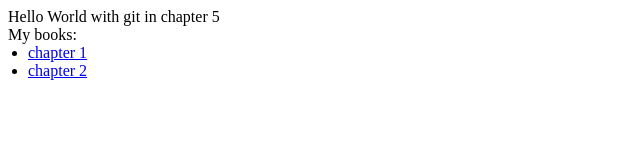
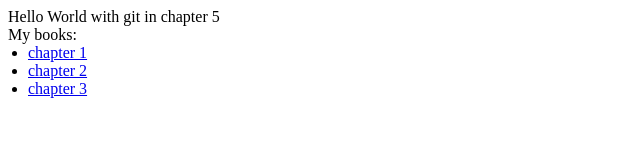
Before and after one commit to nguyenhdung2006/chapter5_01, a plain HTML site: page index.html in a window 1280 px wide. Shown: the full height of the page, 0-640 px from the left. Drawn offline with Linux system fonts and the light colour scheme.

Commit message:
chapter3 trong index

```diff
--- a/index.html
+++ b/index.html
@@ -19,6 +19,11 @@
                 chapter 2
             </a>
         </li>
+        <li>
+            <a href="chapter_3.html" target="_blank">
+                chapter 3
+            </a>
+        </li>
     </ul>
 </body>
 </html>
```
